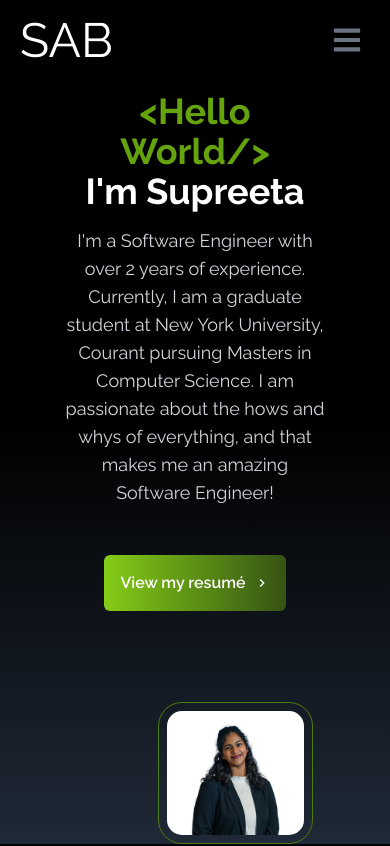
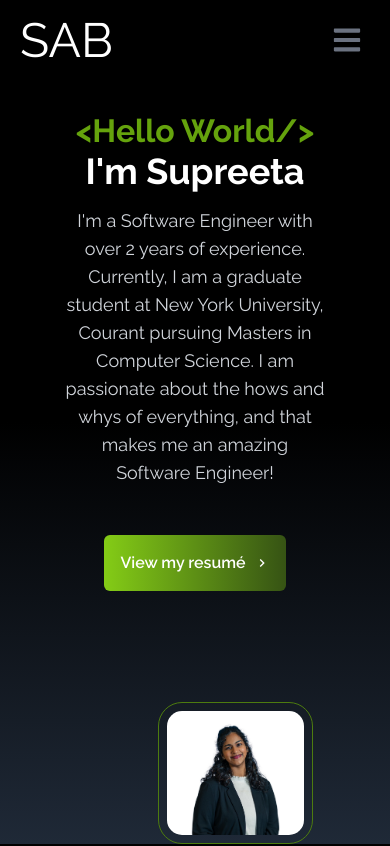
Before and after one commit to supreeta-anand-byatnal/My-Portfolio, a React (Create React App) app: page / in a window 390 px wide. Shown: the top 846 px of the page. Built offline with nearby package versions, Linux system fonts and the light colour scheme.

Commit message:
Adding slide effect to Hello world

```diff
--- a/src/components/Home.jsx
+++ b/src/components/Home.jsx
@@ -9,7 +9,7 @@ const Home = () => {
     <div id="home" name="home" className="h-screen w-full bg-gradient-to-b from-black via-black to-gray-800">
       <div className="max-w-screen-lg mx-auto flex flex-col items-center justify-center h-full md:flex-row">
         <div className="flex flex-col justify-center items-center text-center h-full w-2/3 md:w-2/3">
-          <h2 className="text-4xl sm:text-7xl font-bold text-lime-600">&lt;Hello World/&gt;</h2>
+          <h2 className="text-4xl animate-falling-letters sm:text-7xl font-bold text-lime-600">&lt;Hello World/&gt;</h2>
           <h3 className="text-4xl sm:text-7xl font-bold text-white animate-slide-from-left">I'm Supreeta</h3>
           <p className="text-gray-300 mb-8 text-center text-lg max-w py-4 max-w-md">
             I'm a Software Engineer with over 2 years of experience. Currently, I am a graduate student at New York
@@ -30,7 +30,7 @@ const Home = () => {
             </a>
           </div>
         </div>
-        <div className="md:w-1/2 ml-20 relative">
+        <div className="md:w-1/2 ml-20 relative animate-slide-from-right">
           <img
             src={photo}
             alt="my profile"
--- a/src/index.css
+++ b/src/index.css
@@ -88,3 +88,58 @@
 .animate-slide-from-left {
   animation: slideFromLeft 2s ease-in-out forwards;
 }
+
+@keyframes slideFromRight {
+  0% {
+    transform: translateX(100%);
+  }
+  100% {
+    transform: translateX(0);
+  }
+}
+
+.animate-slide-from-right {
+  animation: slideFromRight 1s ease-in-out forwards;
+}
+
+@keyframes falling {
+  0% {
+    transform: translateY(-200%);
+    opacity: 0;
+  }
+  100% {
+    transform: translateY(0);
+    opacity: 1;
+  }
+}
+
+@keyframes rolling {
+  0% {
+    transform: rotate(0deg);
+  }
+  100% {
+    transform: rotate(360deg);
+  }
+}
+
+.animate-falling-letters {
+  display: inline-block;
+  overflow: hidden;
+  white-space: nowrap;
+  font-size: 2rem;
+  position: relative;
+  animation: falling 0.5s ease-in-out forwards, rolling 2s linear 0.5;
+}
+
+.animate-falling-letters::after {
+  content: '';
+  position: absolute;
+  bottom: 0;
+  left: 0;
+  width: 100%;
+  height: 100%;
+  background-color: #000;
+  transform: rotate(-45deg) translateX(-100%);
+  animation: rolling 1s linear 0.5;
+  opacity: 0.7;
+}
```
